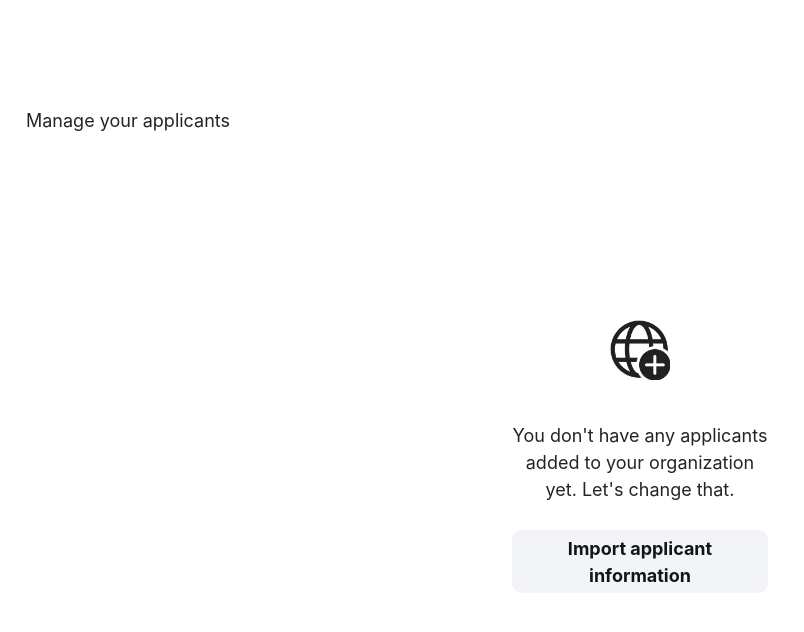
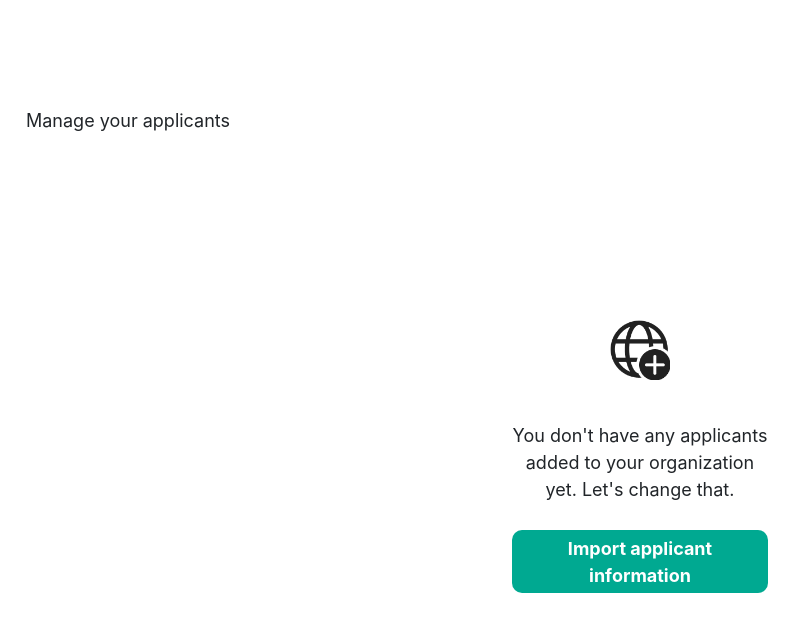
Before and after one commit to rohanpahwa27/hatch-frontend, a React (Create React App) app: page /import1 in a window 1280 px wide. Shown: the top 632 px of the page, without its empty margins (0-804 px from the left). Built offline with nearby package versions, Linux system fonts and the light colour scheme; the HTML template or start-up script is replaced by a standard one.

Commit message:
Updated original import button colors

```diff
--- a/src/components/ImportHome/ImportHome.css
+++ b/src/components/ImportHome/ImportHome.css
@@ -90,8 +90,8 @@ body {
 #import-button {
   width: 100%;
   height: 70%;
-  background-color: #F2F4F8;
-  color: #121619;
+  background-color: #00A991;
+  color: #ffffff;
   font-weight: bold;
   border: 0;
   border-radius: 10px;
```
